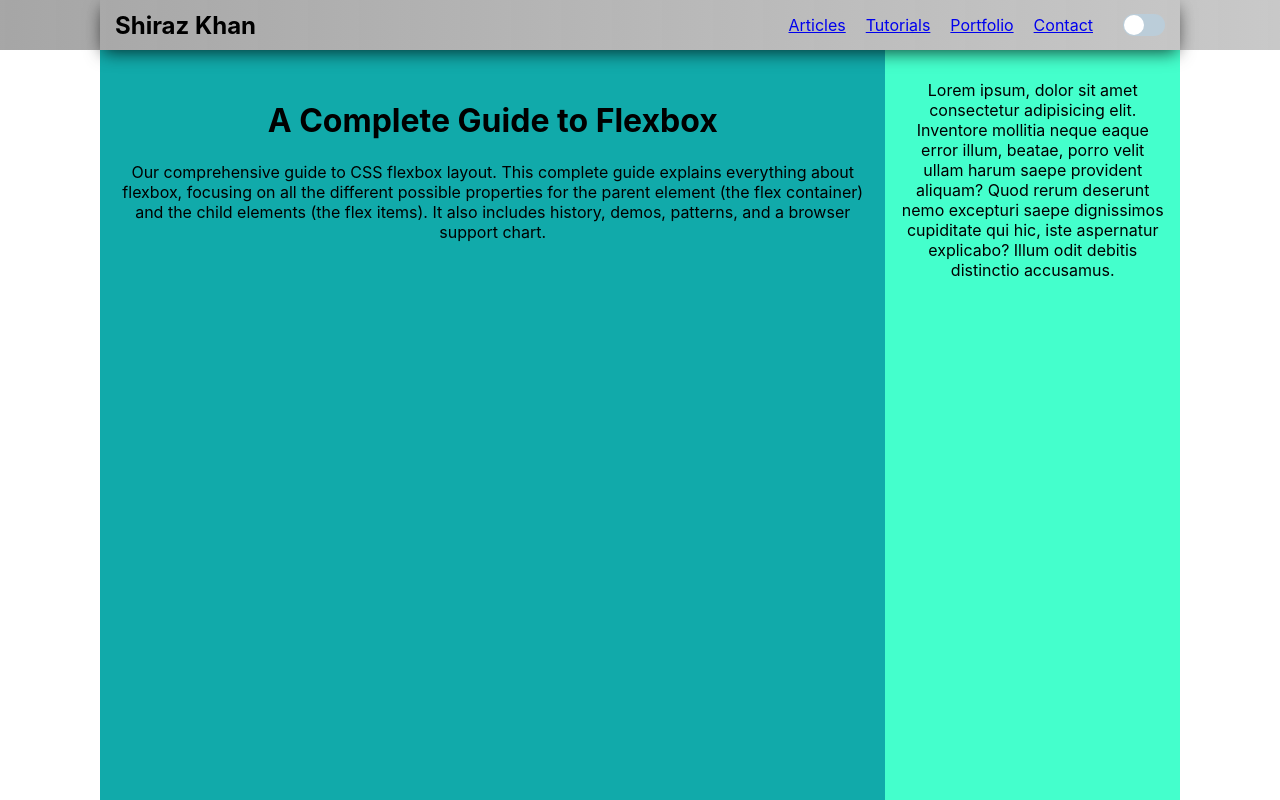
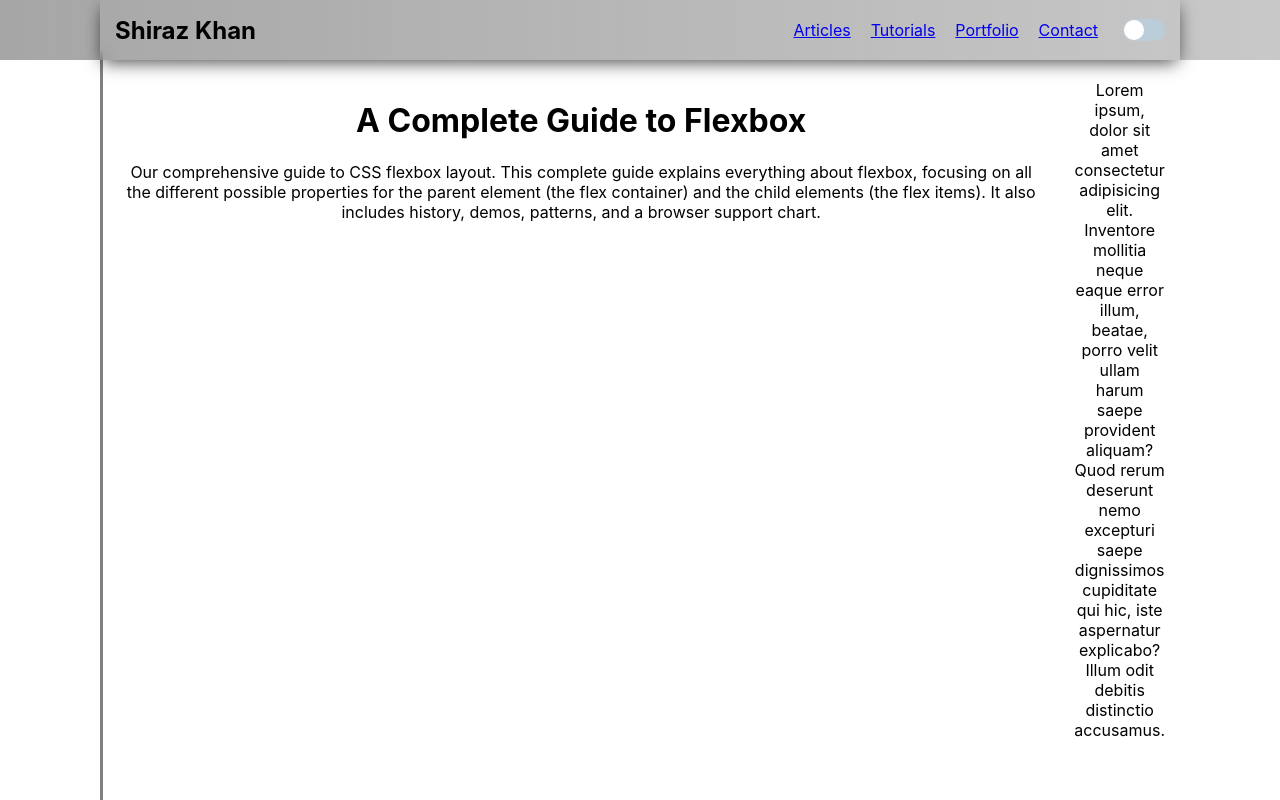
Before and after one commit to shirazkhan/Cake-Central, a React (Create React App) app: page / in a window 1280 px wide. Shown: the top 800 px of the page. Built offline with nearby package versions, Linux system fonts and the light colour scheme.

Commit message:
Add NAV_GAP variable

```diff
--- a/src/styled/App.js
+++ b/src/styled/App.js
@@ -2,9 +2,11 @@ import styled from 'styled-components';
 
 //CSS Variables
 const WEBSITE_WIDTH = "1080px";
-const NAV_HEIGHT = "50px";
+const MOBILE_NAV_HEIGHT = "50px";
+const DESKTOP_NAV_HEIGHT = "60px";
 const FOOTER_HEIGHT = "200px";
 const NAV_MENU_WIDTH = 250;
+const NAV_GAP = "15px";
 const NAV_LINKS_ALIGNMENT = "flex-end";
 const HAMBURGER_COLOR = "black";
 const NAV_COLOR = "rgba(255,255,255,0.80)";
@@ -21,8 +23,8 @@ export const MainGrid = styled.div`
     "PrimaryContent PrimaryContent SideBar"
     "Footer Footer Footer";
   text-align: center;
-  grid-template-rows: ${NAV_HEIGHT} auto ${FOOTER_HEIGHT};
-  grid-template-columns: 1fr 1fr 0.75fr;
+  grid-template-rows: ${MOBILE_NAV_HEIGHT} auto ${FOOTER_HEIGHT};
+  grid-template-columns: 1fr 1fr 0.01fr;
   margin: 0 auto;
   max-width: ${WEBSITE_WIDTH};
 
@@ -32,7 +34,7 @@ export const MainGrid = styled.div`
       "PrimaryContent PrimaryContent PrimaryContent"
       "SideBar SideBar SideBar"
       "Footer Footer Footer";
-    grid-template-rows: ${NAV_HEIGHT} auto auto ${FOOTER_HEIGHT};
+    grid-template-rows: ${MOBILE_NAV_HEIGHT} auto auto ${FOOTER_HEIGHT};
   }
 
 `;
@@ -43,7 +45,7 @@ export const Header = styled.div`
     background-size: 600% 600%;
     animation: Fader 25s ease infinite;
   color: ${NAV_FONT_COLOR};
-  height: ${NAV_HEIGHT};
+  height: ${DESKTOP_NAV_HEIGHT};
   width: 100%;
   position: fixed;
   left:0;
@@ -54,6 +56,10 @@ export const Header = styled.div`
     0%{background-position:2% 0%}
     50%{background-position:99% 100%}
     100%{background-position:2% 0%}
+  }
+
+  @media (max-width:${MOBILE}){
+    height: ${MOBILE_NAV_HEIGHT};
   }
 
 `;
@@ -77,7 +83,7 @@ export const NavButton = styled.div`
   display: none;
   width: 300px;
   text-align: left;
-  margin-left: 15px;
+  margin-left: ${NAV_GAP};
 
   @media (max-width:${MOBILE}){
     display: flex;
@@ -89,7 +95,7 @@ export const NavButton = styled.div`
 export const Brand = styled.div`
   width: 300px;
   text-align: left;
-  margin-left: 15px;
+  margin-left: ${NAV_GAP};
   order: 1;
 
   @media (max-width:${MOBILE}){
@@ -104,7 +110,7 @@ export const NavLinks = styled.div`
   display: flex;
   justify-content: ${NAV_LINKS_ALIGNMENT};
   order: 2;
-  margin-right: 20px;
+  margin-right: ${NAV_GAP};
 
   @media (max-width:${MOBILE}){
     display: none;
@@ -118,7 +124,7 @@ export const NavLink = styled.a`
 
 export const NightButton = styled.div`
   text-align: right;
-  margin-right: 15px;
+  margin-right: ${NAV_GAP};
   order: 3;
 
   @media (max-width:${MOBILE}){
@@ -174,7 +180,7 @@ export const SwitchUI = styled.label`
 
 export const PrimaryContent = styled.div`
   grid-area: PrimaryContent;
-  background: #1aa;
+  border-left: 3px solid gray;
   min-height: 1000px;
   padding: 30px 15px;
 
@@ -182,7 +188,6 @@ export const PrimaryContent = styled.div`
 
 export const SideBar = styled.div`
   grid-area: SideBar;
-  background: #4fc;
   padding: 30px 15px;
 
 `;
@@ -205,7 +210,7 @@ export const NavSideMenu = styled.div`
   top: 0;
   z-index: 10;
   margin-left: -${(NAV_MENU_WIDTH + 15)}px;
-  margin-top: ${NAV_HEIGHT};
+  margin-top: ${MOBILE_NAV_HEIGHT};
 
 
   @media (max-width:${MOBILE}){
@@ -222,7 +227,7 @@ export const NavSideMenuShadow = styled.div`
   visibility: hidden;
   top: 0;
   right: 0;
-  margin-top: ${NAV_HEIGHT};
+  margin-top: ${MOBILE_NAV_HEIGHT};
   transition: 0s;
   z-index: -1;
   opacity: 0;
@@ -236,7 +241,7 @@ export const NavSideMenuShadow = styled.div`
 
 export const Hamburger = styled.span`
   width: 50px;
-  height: ${NAV_HEIGHT};
+  height: ${MOBILE_NAV_HEIGHT};
   position: absolute;
   display: flex;
   flex-direction: column;
```
